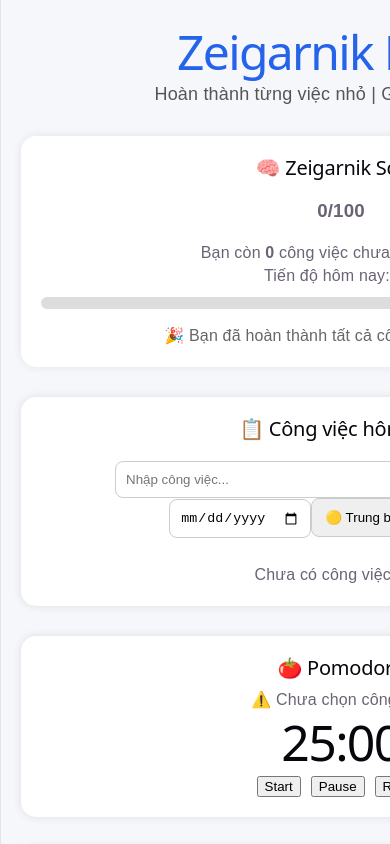
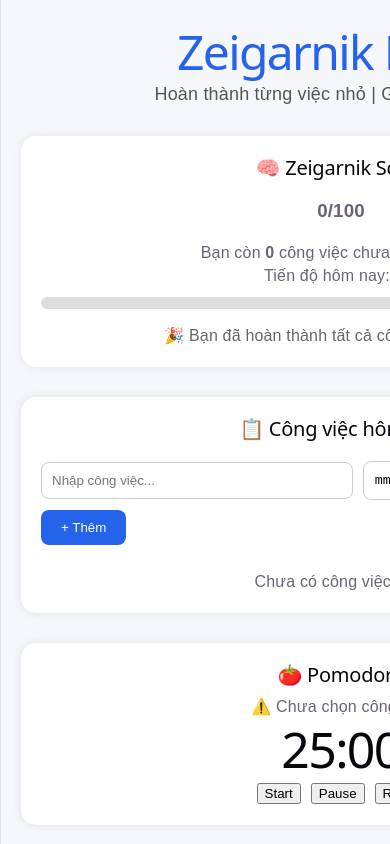
Before and after one commit to tranphuonganh1352-svg/zeigarnik-focus, a React (Vite) app: page / in a window 390 px wide. Both pictures are taken after a click on the button "🚀 Bắt đầu". Shown: the top 844 px of the page. Built offline with nearby package versions, Linux system fonts and the light colour scheme.

Commit message:
Update responsive layout

```diff
--- a/src/App.jsx
+++ b/src/App.jsx
@@ -272,30 +272,29 @@
     flexWrap: "wrap",
     gap: "10px",
     marginTop: "20px",
+    alignItems: "center",
   }}
 >
-
-</div>
   <input
     type="text"
     placeholder="Nhập công việc..."
     value={newTask}
     onChange={(e) => setNewTask(e.target.value)}
     style={{
+      flex: "1 1 250px",
       padding: "10px",
-            width: "70%",
-            marginRight: "10px",
       borderRadius: "8px",
       border: "1px solid #ccc",
+      boxSizing: "border-box",
     }}
   />
+
   <input
     type="date"
     value={deadline}
     onChange={(e) => setDeadline(e.target.value)}
     style={{
       padding: "10px",
-    marginLeft: "10px",
       borderRadius: "8px",
       border: "1px solid #ccc",
     }}
@@ -328,6 +327,7 @@
   >
     + Thêm
   </button>
+</div>
 
 
 
--- a/src/components/LandingPage.jsx
+++ b/src/components/LandingPage.jsx
@@ -22,9 +22,11 @@
       >
         <h1
   style={{
-            fontSize: "42px",
+    fontSize: "clamp(32px, 8vw, 42px)",
     color: "#2563eb",
     marginBottom: "10px",
+    textAlign: "center",
+    lineHeight: "1.1",
   }}
 >
   Zeigarnik Focus
```
Lines whose indentation alone changed are shown as unchanged.
